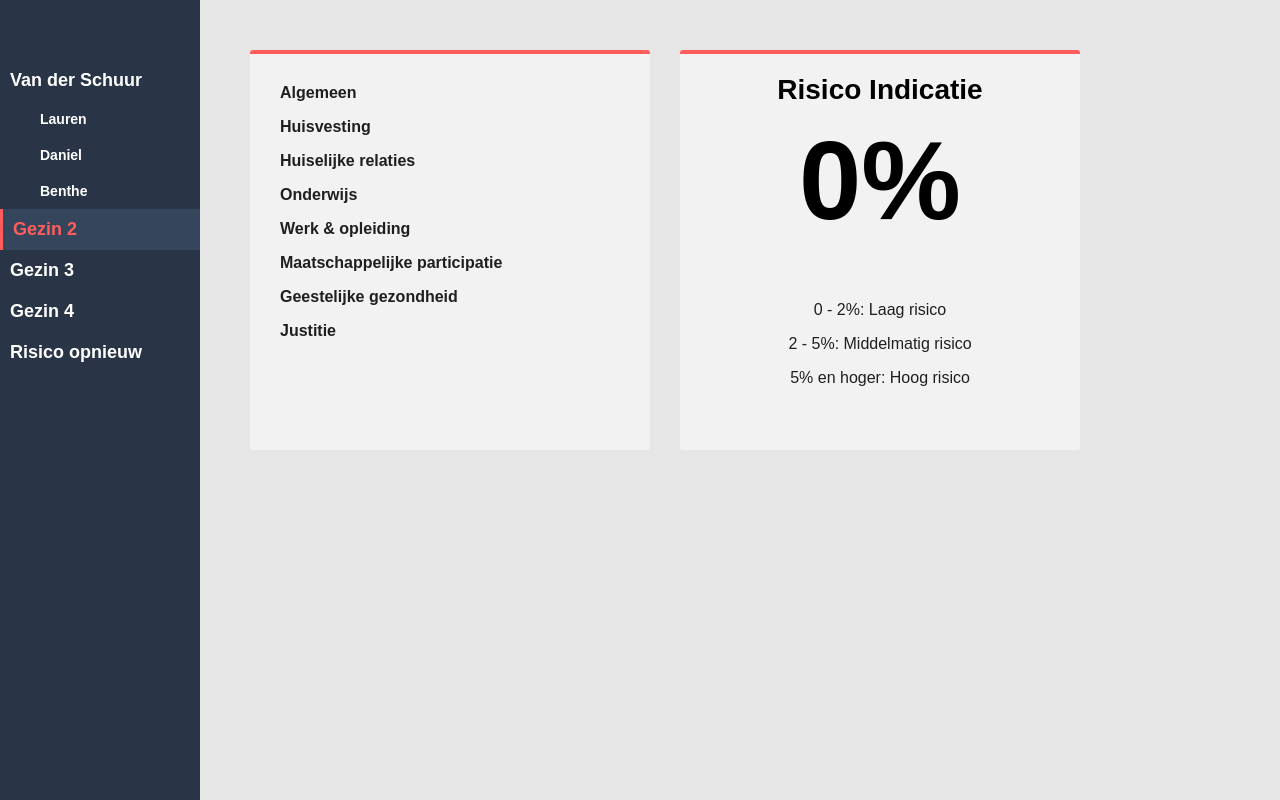
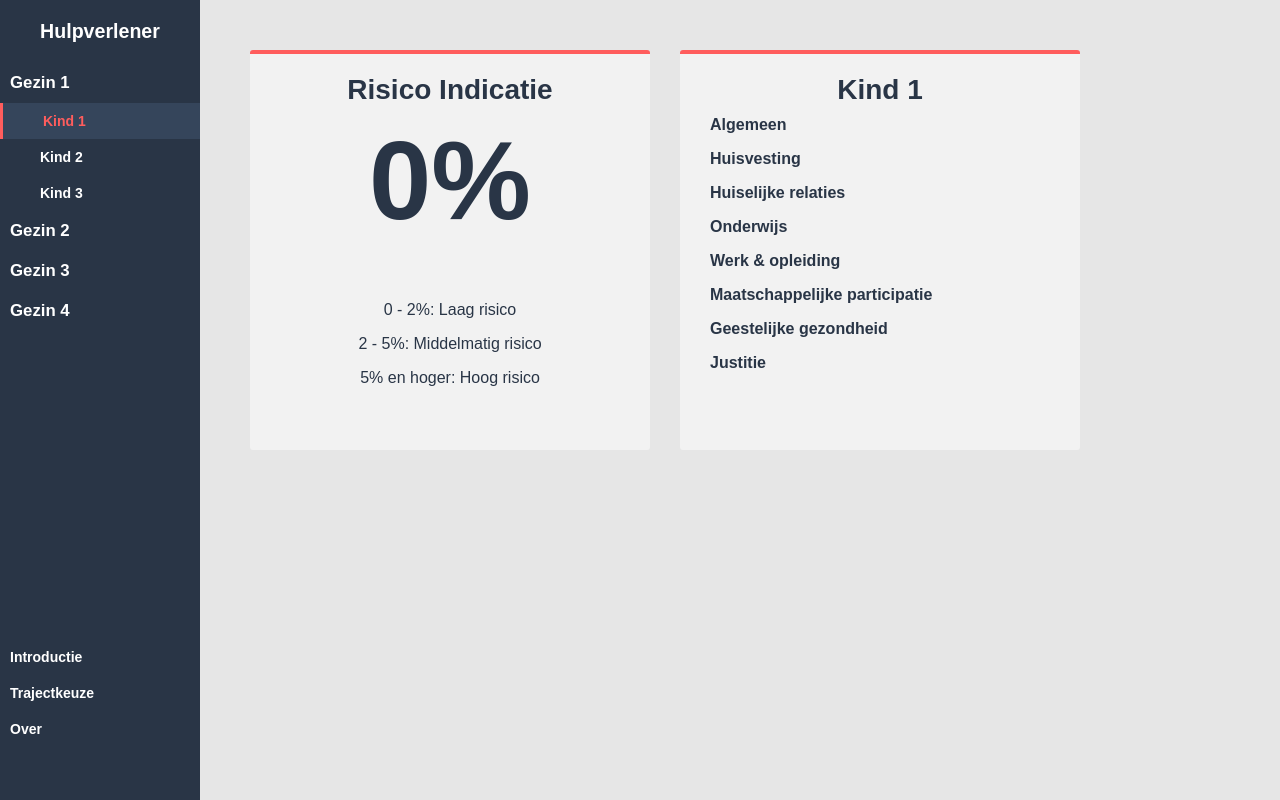
Before and after one commit to sjerrietukkel/frontend-applications, a Vue app: page /#/ in a window 1280 px wide. Shown: the top 800 px of the page. Built offline with nearby package versions, Linux system fonts and the light colour scheme; a small style sheet from the web is missing.

Commit message:
fixed styling issues, replaced content

```diff
--- a/src/App.vue
+++ b/src/App.vue
@@ -1,14 +1,15 @@
 <template>
   <div id="app">
       <aside>
+        <h3>Hulpverlener</h3>
         <ul>
-          <li v-on:click="collapse">Van der Schuur</li>
+          <li>Gezin 1</li>
         </ul>
-          <router-link to="/about" class="router-child">Lauren</router-link>
-          <router-link to="/daniel" class="router-child">Daniel</router-link>
-          <router-link to="/benthe" class="router-child">Benthe</router-link>
+          <router-link to="/" class="router-child">Kind 1</router-link>
+          <router-link to="/kind2" class="router-child">Kind 2</router-link>
+          <router-link to="/kind3" class="router-child">Kind 3</router-link>
         <ul>
-          <router-link to="/">Gezin 2</router-link>
+          <router-link to="/gezin2">Gezin 2</router-link>
         </ul>
         <ul>
           <router-link to="/contact">Gezin 3</router-link>
@@ -17,7 +18,13 @@
           <router-link to="/list">Gezin 4</router-link>
         </ul>
         <ul>
-          <router-link to="/risico">Risico opnieuw</router-link>
+          <router-link to="/introductie">Introductie</router-link>
+        </ul>
+        <ul>
+          <router-link to="/traject">Trajectkeuze</router-link>
+        </ul>
+        <ul>
+          <router-link to="/about">Over</router-link>
         </ul>
       </aside>
     <router-view/>
@@ -56,14 +63,14 @@ body {
 
 aside {
   display: block;
-  height: 100vw;
+  height: 100%;
   width: 200px;
   position: absolute;
   z-index: 1;
   top: 0;
   left: 0;
   background-color: #293546;
-  padding-top: 60px;
+  padding-top: 20px;
 }
 
 aside a,
@@ -77,7 +84,7 @@ li {
 }
 
 ul {
-  font-size: 18px;
+  font-size: 1.2em;
   padding-left: 0;
 }
 
@@ -90,4 +97,23 @@ ul {
 .router-child {
   padding-left: 20%;
 }
+
+ul:nth-of-type(5) {
+  margin-top: 22em;
+}
+
+ul:nth-of-type(5),
+ul:nth-of-type(6),
+ul:nth-of-type(7) {
+  font-size: 1em;
+  font-weight: 400;
+}
+
+h3 {
+  margin-top: 0;
+  margin-bottom: 1em;
+  color: white;
+  font-size: 1.4em;
+  text-align: center;
+}
 </style>
--- a/src/components/Risico.vue
+++ b/src/components/Risico.vue
@@ -1,7 +1,15 @@
 <template>
  <div class="totalcontainer">
+     <div class="percentage-container">
+      <h1>Risico Indicatie</h1>
+       <h2 id="percentage">0%</h2>
+       <p>0 - 2%: Laag risico</p>
+       <p>2 - 5%: Middelmatig risico</p>
+       <p>5% en hoger: Hoog risico</p>
+    </div>
   <div class="risico-container">
    <div class="question-container">
+        <h1>Kind 1</h1>
         <div v-for="categorie in filterCategories">
             <div @click="stateChange(categorie)">
                 <div class="upper-part">
@@ -13,7 +21,7 @@
                     <div v-if="categorie == currentCategory" >
                       <label v-for="item in currentOption">{{ item.Vraag }}
                         <select class="" name="" @change="handleValue" :data-id="item.id">
-                            <option value="">{{ categorie }}</option>
+                            <option value="" disabled selected>Kies optie</option>
                             <option :value="option.Gewicht" v-for="option in item.Opties">{{ option.Antwoord }}</option>
                         </select>
                       </label>
@@ -23,13 +31,6 @@
         </div>
    </div>
   </div>
-  <div class="percentage-container">
-      <h1>Risico Indicatie</h1>
-       <h2 id="percentage">0%</h2>
-       <p>0 - 2%: Laag risico</p>
-       <p>2 - 5%: Middelmatig risico</p>
-       <p>5% en hoger: Hoog risico</p>
-    </div>
 </div>
 
 </template>
@@ -45,7 +46,8 @@ export default {
       weight: new Object() /* maakt een numerieke waarde */
     };
   },
-  /* wordt gerendered voor de pagina wordt geladen */
+
+  // wordt gerendered voor de pagina wordt geladen. geholpen door Tim
   computed: {
     filterCategories: function() {
       let categoryNames = [];
@@ -71,12 +73,14 @@ export default {
       console.log(this.currentCategory);
     },
 
+    // Eerste gedeelte haalt de waarde op uit het json bestand, logt deze en stopt hem in een array. Hulp van Dennis
     handleValue: function(element) {
       var targetID = element.target.getAttribute("data-id");
       this.weight[targetID] = element.target.value;
       var valueArrays = Object.values(this.weight);
       console.log(this.weight);
 
+      // Haalt de waardes door de formule en toont de som op de plek van #percentage
       var calc = calculated(valueArrays);
 
       var calculatedResult = document.querySelector("#percentage");
@@ -128,7 +132,7 @@ select {
 }
 
 p {
-  color: #1f1f1f;
+  color: #293546;
   font-size: 16px;
 }
 
@@ -142,7 +146,7 @@ p {
   border-radius: 3px;
   border-top: 4px solid #ff5d5d;
   width: 400px;
-  margin-left: 250px;
+  margin-left: 30px;
 }
 
 .upper-part {
@@ -155,6 +159,8 @@ p {
   margin-top: 10px;
 }
 select {
+  margin-top: 10px;
+  margin-bottom: 5px;
   display: block;
   width: 20em;
   text-align: center;
@@ -169,6 +175,7 @@ label {
 
 h1 {
   text-align: center;
+  color: #293546;
 }
 
 h2 {
@@ -176,10 +183,11 @@ h2 {
   padding-top: 10px;
   text-align: center;
   margin-bottom: 0.5em;
+  color: #293546;
 }
 
 .percentage-container {
-  margin-left: 30px;
+  margin-left: 250px;
   background-color: rgb(242, 242, 242);
   padding: 20px;
   border-radius: 3px;
```
